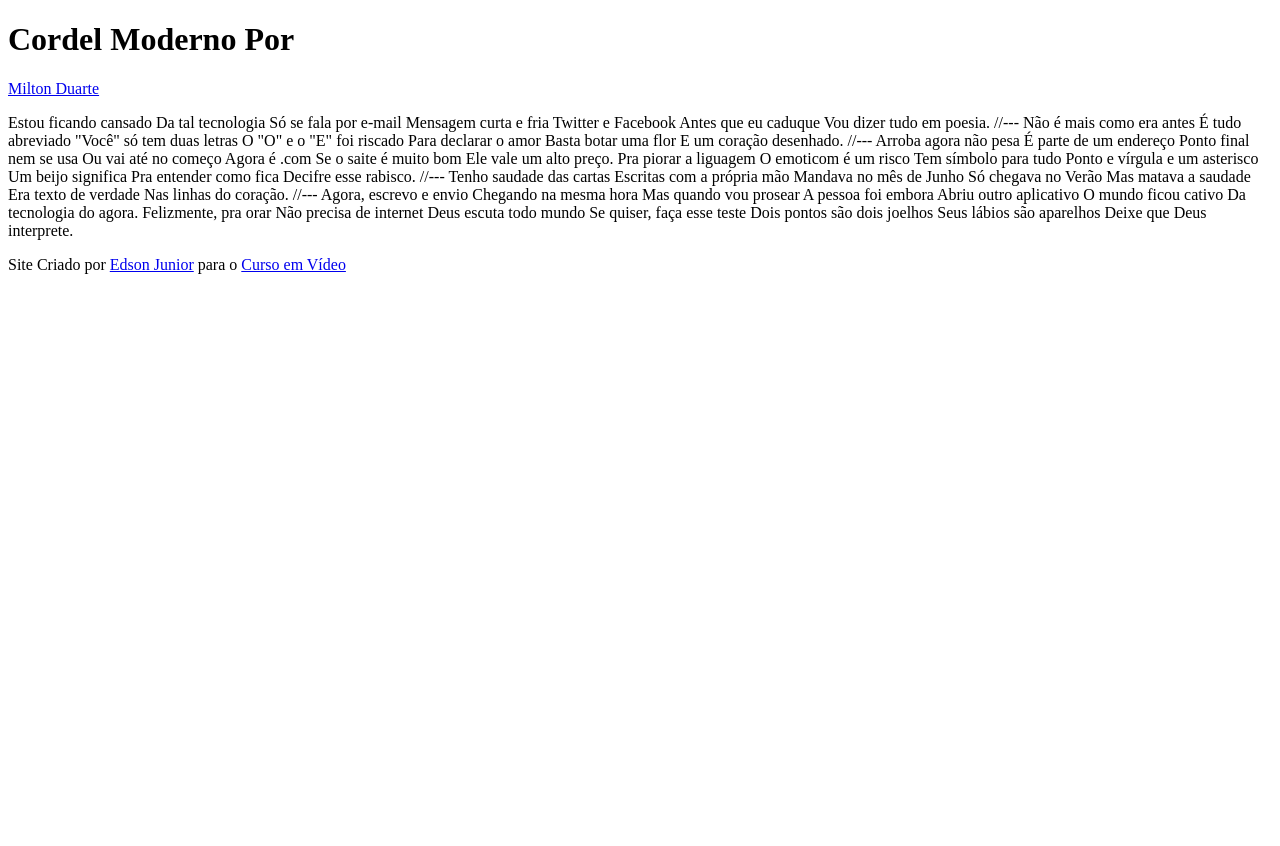
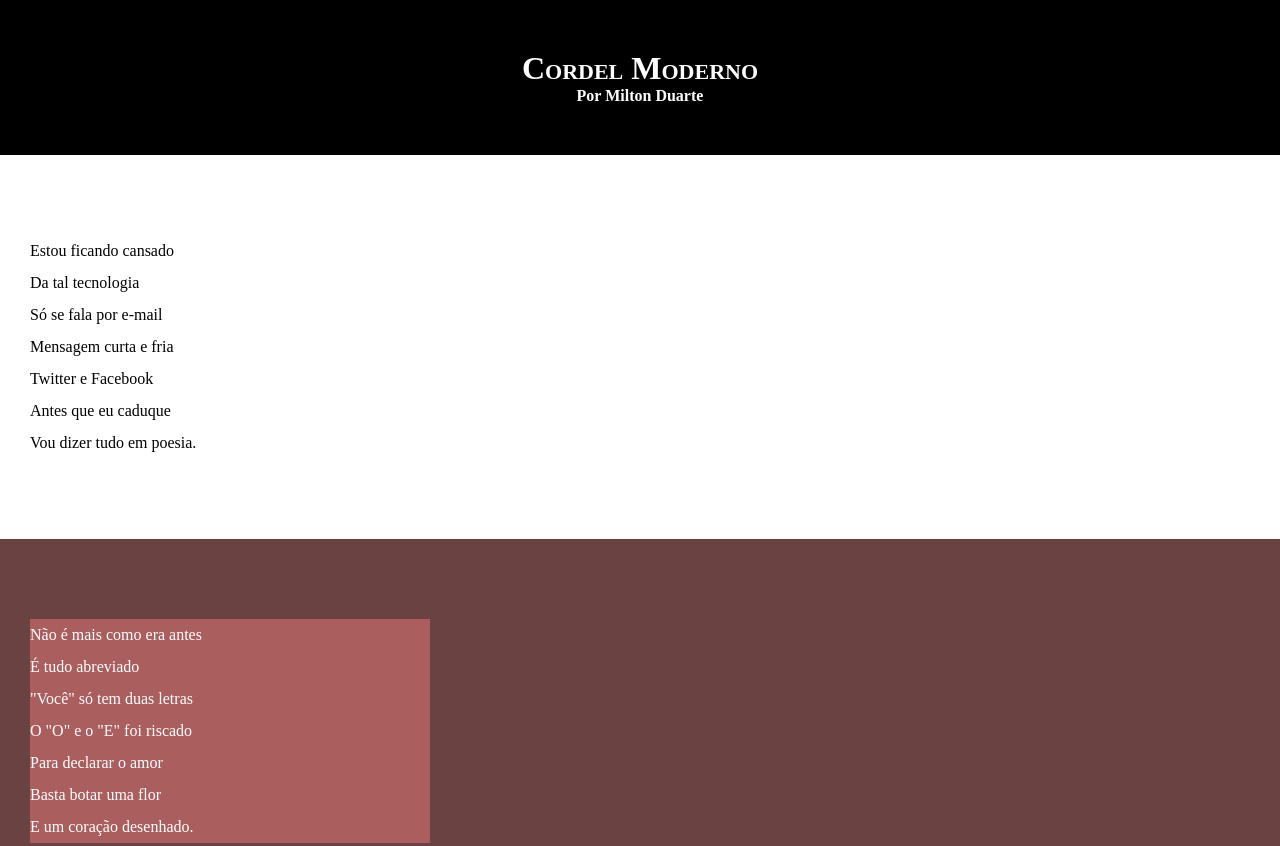
Before and after one commit to edjrdev14/html-css, a plain HTML site: page desafios/d012/index.html in a window 1280 px wide. Shown: the top 846 px of the page. Before the commit the page ends 800 px from the top, so only its background shows below. Drawn offline with Linux system fonts and the light colour scheme.

Commit message:
Atualizei estilos dos textos e blocos

```diff
--- /dev/null
+++ b/desafios/d012/estilo/style.css
@@ -0,0 +1,74 @@
+@charset "UTF-8";
+
+*{
+    margin: 0px;
+    padding: 0px;
+}
+
+@font-face {
+    font-family: 'Cordel';
+    src: url('cordel.ttf') format('truetype');
+    font-weight: normal;
+}
+
+:root{
+    --fonte-cordel: 'Cordel, cursive;'
+}
+
+html, body{
+    min-height: 100vh;
+    background-color: darkgray;
+}
+
+header{
+    background-color: black;
+    color: white;
+    text-align: center;
+}
+header > h1{
+    padding-top: 50px;
+    font-variant: small-caps;
+}
+
+header > p{
+    padding-bottom: 50px;
+}
+
+a{
+    color: white;
+    text-decoration: none;
+    font-weight: bolder;
+}
+
+a:hover{
+    text-decoration: underline;
+}
+
+section{
+    padding-top: 10vh;
+    padding-bottom: 10vh;
+    line-height: 2em;
+    padding-left: 30px;
+}
+
+.normal{
+    background-color: white;
+    color: black;
+}
+
+.imagem{
+    background-color: rgb(107, 66, 66);
+    color: white;
+}
+
+.imagem > p{
+    width: 400px;
+    background-color: rgb(171, 94, 94);
+}
+
+footer{
+    background-color: black;
+    text-align: center;
+    color: white;
+    padding: 10px;
+}
--- a/desafios/d012/index.html
+++ b/desafios/d012/index.html
@@ -4,78 +4,96 @@
     <meta charset="UTF-8">
     <meta name="viewport" content="width=device-width, initial-scale=1.0">
     <title>Cordel Moderno</title>
+    <link rel="stylesheet" href="estilo/style.css">
 </head>
 <body>
     <header>
-        <h1>Cordel Moderno Por</h1>
+        <h1>Cordel Moderno</h1>
         <p>
-            <a href="https://www.recantodasletras.com.br/poesias/3186743" target="_blank">Milton Duarte</a>
+            <a href="https://www.recantodasletras.com.br/poesias/3186743" target="_blank"><strong>Por Milton Duarte</strong></a>
         </p>
     </header>
 
-    Estou ficando cansado
-    Da tal tecnologia
-    Só se fala por e-mail
-    Mensagem curta e fria
-    Twitter e Facebook
-    Antes que eu caduque
-    Vou dizer tudo em poesia.
+    <section class="normal">
+        <p>
+            Estou ficando cansado<br>
+            Da tal tecnologia<br>
+            Só se fala por e-mail<br>
+            Mensagem curta e fria<br>
+            Twitter e Facebook<br>
+            Antes que eu caduque<br>
+            Vou dizer tudo em poesia.
+        </p>
+    </section>
 
-    //---
+    <section class="imagem">
+        <p>
+            Não é mais como era antes<br>
+            É tudo abreviado<br>
+            "Você" só tem duas letras<br>
+            O "O" e o "E" foi riscado<br>
+            Para declarar o amor<br>
+            Basta botar uma flor<br>
+            E um coração desenhado.
+        </p>
+    </section>
 
-    Não é mais como era antes
-    É tudo abreviado
-    "Você" só tem duas letras
-    O "O" e o "E" foi riscado
-    Para declarar o amor
-    Basta botar uma flor
-    E um coração desenhado.
+    <section class="normal">
 
-    //---
+            <p>
+                Arroba agora não pesa<br>
+                É parte de um endereço<br>
+                Ponto final nem se usa<br>
+                Ou vai até no começo<br>
+                Agora é .com<br>
+                Se o saite é muito bom<br>
+                Ele vale um alto preço.
+            </p>
 
-    Arroba agora não pesa
-    É parte de um endereço
-    Ponto final nem se usa
-    Ou vai até no começo
-    Agora é .com
-    Se o saite é muito bom
-    Ele vale um alto preço.
+            <p>
+                Pra piorar a liguagem<br>
+                O emoticom é um risco<br>
+                Tem símbolo para tudo<br>
+                Ponto e vírgula e um asterisco<br>
+                Um beijo significa<br>
+                Pra entender como fica<br>
+                Decifre esse rabisco.
+            </p>
+    </section>
 
-    Pra piorar a liguagem
-    O emoticom é um risco
-    Tem símbolo para tudo
-    Ponto e vírgula e um asterisco
-    Um beijo significa
-    Pra entender como fica
-    Decifre esse rabisco.
+    <section class="imagem">
+        <p>
+            Tenho saudade das cartas<br>
+            Escritas com a própria mão<br>
+            Mandava no mês de Junho<br>
+            Só chegava no Verão<br>
+            Mas matava a saudade<br>
+            Era texto de verdade<br>
+            Nas linhas do coração.
+        </p>
+    </section>
 
-    //---
+    <section class="normal">
+            <p>
+                Agora, escrevo e envio<br>
+                Chegando na mesma hora<br>
+                Mas quando vou prosear<br>
+                A pessoa foi embora<br>
+                Abriu outro aplicativo<br>
+                O mundo ficou cativo<br>
+                Da tecnologia do agora.
+            </p>
 
-    Tenho saudade das cartas
-    Escritas com a própria mão
-    Mandava no mês de Junho
-    Só chegava no Verão
-    Mas matava a saudade
-    Era texto de verdade
-    Nas linhas do coração.
-
-    //---
-
-    Agora, escrevo e envio
-    Chegando na mesma hora
-    Mas quando vou prosear
-    A pessoa foi embora
-    Abriu outro aplicativo
-    O mundo ficou cativo
-    Da tecnologia do agora.
-
-    Felizmente, pra orar
-    Não precisa de internet
-    Deus escuta todo mundo
-    Se quiser, faça esse teste
-    Dois pontos são dois joelhos
-    Seus lábios são aparelhos
-    Deixe que Deus interprete.
+            <p>
+                Felizmente, pra orar<br>
+                Não precisa de internet<br>
+                Deus escuta todo mundo<br>
+                Se quiser, faça esse teste<br>
+                Dois pontos são dois joelhos<br>
+                Seus lábios são aparelhos<br>
+                Deixe que Deus interprete.
+            </p>
+    </section>
 
     <footer>
         <p>Site Criado por <a href="https://github.com/edjrdev14" target="_blank" >Edson Junior</a> para o <a href="https://www.cursoemvideo.com/" target="_blank">Curso em Vídeo</a></p>
```
Also changed, not shown: desafios/d012/estilo/cordel.ttf (added), desafios/d012/fontes/cordel-fontes.ttf (added), desafios/d012/fontes/cordel.ttf (added).
